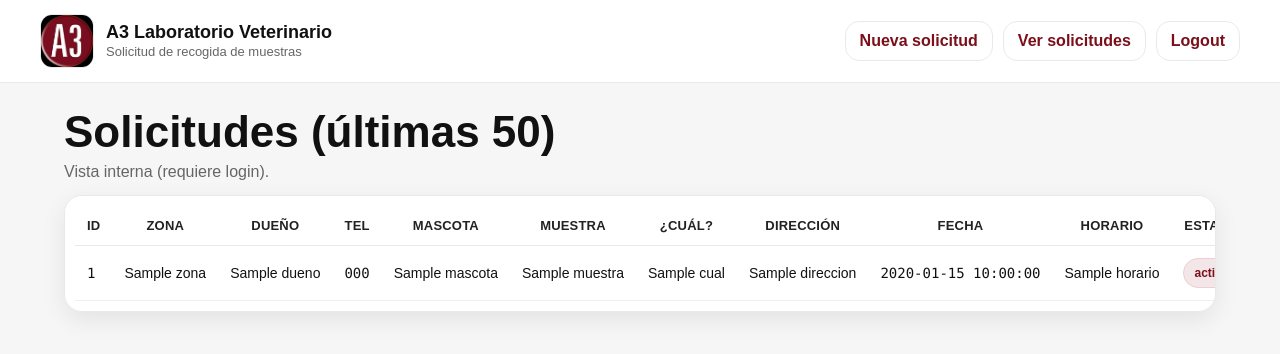
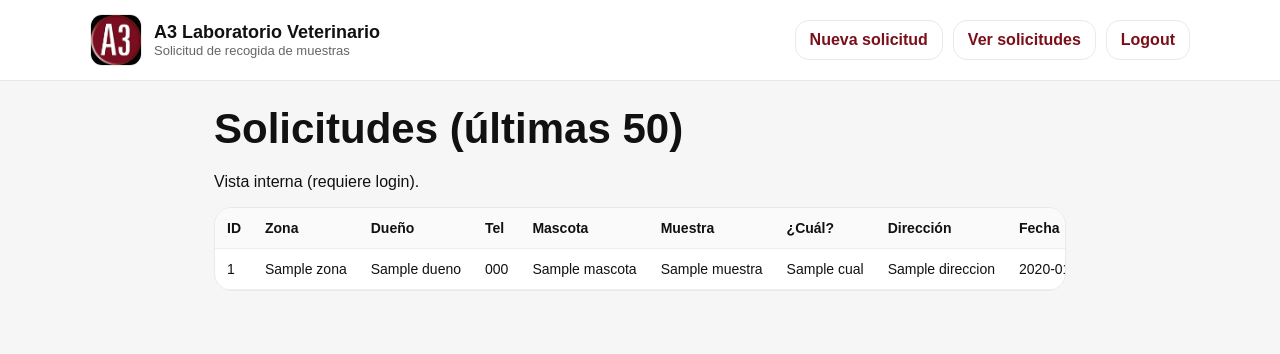
Before and after one commit to daniellascano811/laboratorio-veterinario, a Flask app: template templates/solicitudes.html in a window 1280 px wide. Shown: the top 354 px of the page. Run offline with Flask 3, Linux system fonts and the light colour scheme; the template is opened without the code that fills it: most values are stand-ins (such as "Sample title", 1, 10 or a date in 2020); some libraries are stand-ins or nearby versions.

Commit message:
UI: formulario vertical y mejoras de tabla

```diff
--- a/static/styles.css
+++ b/static/styles.css
@@ -6,7 +6,6 @@
   --text:#111;
   --muted:#666;
   --border:#e9e9e9;
-  --shadow: 0 8px 24px rgba(0,0,0,.08);
 }
 
 *{ box-sizing:border-box; }
@@ -20,25 +19,16 @@ body{
 
 .container{
   padding: 24px;
-  max-width: 1200px;
+  max-width: 900px;
   margin: 0 auto;
 }
 
 h1{
-  margin: 0 0 16px 0;
-  font-size: 44px;
+  margin: 0 0 20px 0;
+  font-size: 42px;
 }
 
-.muted{
-  margin: 0 0 14px 0;
-  color: var(--muted);
-}
-
-.page-head h1{
-  margin: 0 0 6px 0;
-}
-
-/* ===== NAVBAR ===== */
+/* ================= NAVBAR ================= */
 .navbar{
   background: var(--card);
   border-bottom: 1px solid var(--border);
@@ -46,7 +36,7 @@ h1{
 }
 
 .navbar-inner{
-  max-width: 1200px;
+  max-width: 1100px;
   margin: 0 auto;
   display:flex;
   align-items:center;
@@ -58,22 +48,18 @@ h1{
   display:flex;
   align-items:center;
   gap: 12px;
-  min-width: 260px;
 }
 
 .brand img{
-  width: 54px;
-  height: 54px;
+  width: 52px;
+  height: 52px;
   border-radius: 12px;
-  object-fit: cover;
   border: 1px solid var(--border);
-  background:#fff;
 }
 
 .brand-title{
   display:flex;
   flex-direction:column;
-  line-height:1.1;
 }
 
 .brand-title strong{
@@ -83,16 +69,11 @@ h1{
 .brand-title span{
   font-size: 13px;
   color: var(--muted);
-  margin-top: 2px;
 }
 
-/* botones */
 .nav{
   display:flex;
-  align-items:center;
-  gap: 10px;
-  flex-wrap: wrap;
-  justify-content:flex-end;
+  gap:10px;
 }
 
 .nav-btn{
@@ -103,12 +84,7 @@ h1{
   border: 1px solid var(--border);
   color: var(--vino);
   background: #fff;
-  display:inline-flex;
-  align-items:center;
-  justify-content:center;
 }
-
-.nav-btn:hover{ background:#f3f3f3; }
 
 .nav-btn.active{
   background: var(--vino);
@@ -182,150 +144,52 @@ input:focus, select:focus{
   background: var(--vino-dark);
 }
 
-/* login grid */
-.grid-login{
-  grid-template-columns: 1fr;
-}
-
-.alert{
-  grid-column: 1 / -1;
-  background:#ffe8ea;
-  border:1px solid #f0c7cc;
-  color:#7b0f1a;
-  padding: 10px 12px;
-  border-radius: 14px;
-  font-weight: 800;
-}
-
-/* confirm */
-.ok-title{
-  margin: 0 0 8px 0;
-  font-size: 26px;
-}
-
-.actions{
-  margin-top: 14px;
-  display:flex;
-  gap: 10px;
-  flex-wrap: wrap;
-}
-
-/* ===== TABLE PRO + HORIZONTAL REAL ===== */
+/* ================= TABLE ================= */
 .table-wrap{
+  margin-top: 16px;
+  overflow-x:auto;
   background: var(--card);
   border: 1px solid var(--border);
   border-radius: 18px;
-  padding: 10px;
-  box-shadow: var(--shadow);
-
-  overflow-x: auto;
-  -webkit-overflow-scrolling: touch;
 }
 
-.table{
-  width: 100%;
-  border-collapse: separate;
-  border-spacing: 0;
-  min-width: 1100px; /* fuerza scroll horizontal en móvil */
+table{
+  width:100%;
+  min-width: 1000px;
+  border-collapse: collapse;
 }
 
-.table thead th{
-  position: sticky;
-  top: 0;
-  z-index: 2;
-
-  background: #fff;
-  border-bottom: 1px solid var(--border);
-  color:#222;
-  font-weight: 900;
-  font-size: 13px;
-  letter-spacing: .2px;
-  text-transform: uppercase;
-
-  padding: 12px 12px;
-  white-space: nowrap;
+th, td{
+  padding: 12px;
+  border-bottom: 1px solid #eee;
+  text-align:left;
+  white-space:nowrap;
+  font-size: 14px;
 }
 
-.table tbody td{
-  padding: 12px 12px;
-  border-bottom: 1px solid #f0f0f0;
-  font-size: 14px;
-  vertical-align: middle;
-  white-space: nowrap;
+th{
+  font-weight: 900;
+  background:#fafafa;
+  position: sticky;
+  top:0;
 }
 
-.table tbody tr:nth-child(even){
-  background: #fafafa;
+tbody tr:hover{
+  background:#f6ecee;
 }
 
-.table tbody tr:hover{
-  background: #f5f5f5;
-}
-
-.mono{
-  font-family: ui-monospace, SFMono-Regular, Menlo, Monaco, Consolas, "Liberation Mono", "Courier New", monospace;
-  font-size: 13px;
-}
-
-/* wrap solo donde interesa */
-.cell-wrap{
-  white-space: normal;
-  max-width: 260px;
-  line-height: 1.15;
-}
-
-/* columnas */
-.col-id{ width: 60px; }
-.col-zona{ width: 110px; }
-.col-dueno{ width: 200px; }
-.col-tel{ width: 140px; }
-.col-mascota{ width: 150px; }
-.col-muestra{ width: 120px; }
-.col-cual{ width: 170px; }
-.col-dir{ width: 240px; }
-.col-fecha{ width: 120px; }
-.col-hora{ width: 180px; }
-.col-estado{ width: 130px; }
-.col-creado{ width: 170px; }
-
 .badge{
-  display:inline-block;
-  padding: 7px 10px;
+  padding: 6px 10px;
   border-radius: 999px;
   font-weight: 900;
   font-size: 12px;
-  border: 1px solid transparent;
+  background:#f3e6e8;
+  color: var(--vino);
 }
 
-.badge-pendiente{
-  background:#f3e6e8;
-  color: var(--vino);
-  border-color:#ead0d4;
+/* ================= MOBILE ================= */
+@media (max-width: 600px){
+  h1{ font-size: 34px; }
+  .navbar-inner{ flex-direction:column; align-items:flex-start; }
+  .nav{ width:100%; }
 }
-
-.badge-proceso{
-  background:#fff3cd;
-  color:#7a5a00;
-  border-color:#ffe49a;
-}
-
-.badge-completado{
-  background:#d1e7dd;
-  color:#0f5132;
-  border-color:#bcd9cc;
-}
-
-/* responsive */
-@media (max-width: 980px){
-  .grid{ grid-template-columns: repeat(2, minmax(160px, 1fr)); }
-  h1{ font-size: 40px; }
-  .navbar-inner{ flex-direction:column; align-items:flex-start; }
-  .brand{ min-width:auto; }
-  .nav{ width:100%; justify-content:flex-start; }
-}
-
-@media (max-width: 560px){
-  .container{ padding: 16px; }
-  .grid{ grid-template-columns: 1fr; }
-  h1{ font-size: 34px; }
-}
```
Also changed, not shown: other parts of static/styles.css (+18 -32 lines).
